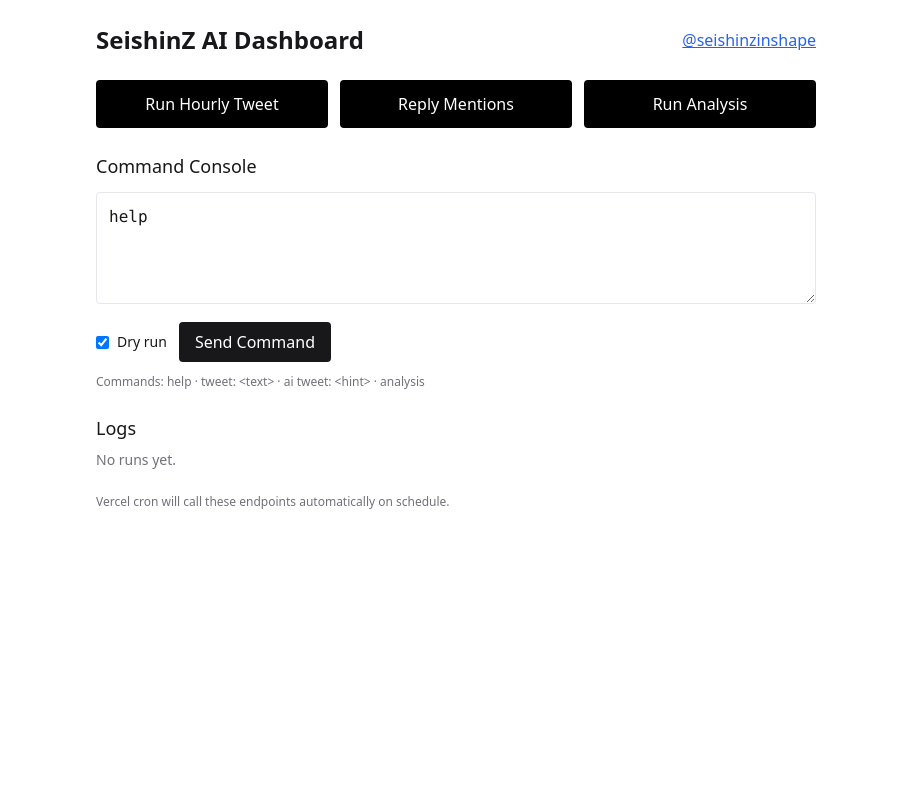
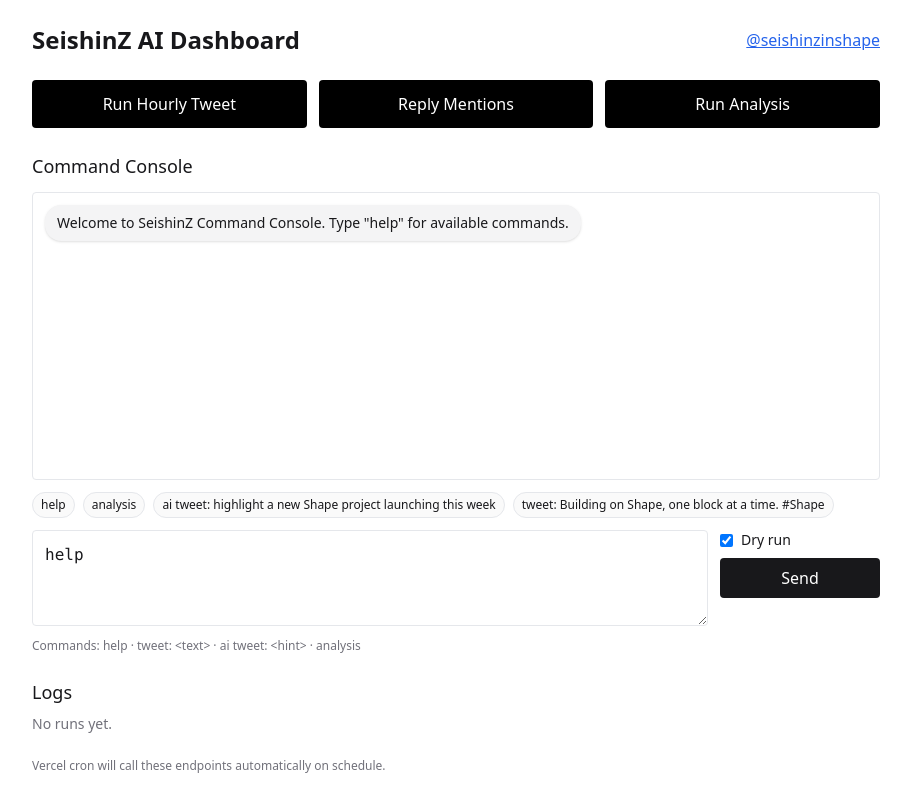
Before and after one commit to ryjin111/seishinz-ai, a Next.js app: page / in a window 1280 px wide. Shown: the whole page, without its empty margins (184-1095 px from the left). Built offline with nearby package versions, Linux system fonts and the light colour scheme.

Commit message:
Update page.tsx

```diff
--- a/app/page.tsx
+++ b/app/page.tsx
@@ -1,6 +1,6 @@
 'use client'
 
-import { useState } from 'react'
+import { useEffect, useRef, useState } from 'react'
 
 async function trigger(path: string) {
 	const res = await fetch(path, { method: 'POST' })
@@ -13,6 +13,16 @@
 	const [cmd, setCmd] = useState('help')
 	const [dryRun, setDryRun] = useState(true)
 	const [draft, setDraft] = useState<string>('')
+	const [messages, setMessages] = useState<{ role: 'user'|'assistant'|'system'; content: string; posted?: boolean; at: number }[]>([
+		{ role: 'system', content: 'Welcome to SeishinZ Command Console. Type "help" for available commands.', at: Date.now() }
+	])
+	const listRef = useRef<HTMLDivElement | null>(null)
+
+	useEffect(() => {
+		if (listRef.current) {
+			listRef.current.scrollTop = listRef.current.scrollHeight
+		}
+	}, [messages])
 
 	const run = async (label: string, path: string) => {
 		setLoading(label)
@@ -33,21 +43,26 @@
 	}
 
 	const sendCommand = async () => {
+		const text = cmd.trim()
+		if (!text) return
 		setLoading('Command')
 		setDraft('')
+		setMessages((m) => [...m, { role: 'user', content: text, at: Date.now() }])
 		try {
 			const res = await fetch('/api/command', {
 				method: 'POST',
 				headers: { 'Content-Type': 'application/json' },
-				body: JSON.stringify({ command: cmd, dryRun }),
+				body: JSON.stringify({ command: text, dryRun }),
 			})
 			const data = await res.json()
 			if (data?.content) setDraft(data.content)
+			setMessages((m) => [...m, { role: 'assistant', content: data?.content || (data?.help ?? 'OK'), posted: !!data?.posted, at: Date.now() }])
 			setLogs((l) => [
 				`${new Date().toLocaleTimeString()} Command: ${data.action || ''} ${data.posted ? 'posted' : 'ok'}`,
 				...l,
 			])
 		} catch (e: any) {
+			setMessages((m) => [...m, { role: 'assistant', content: `Error: ${e?.message || e}`, at: Date.now() }])
 			setLogs((l) => [
 				`${new Date().toLocaleTimeString()} Command error: ${e?.message || e}`,
 				...l,
@@ -57,8 +72,25 @@
 		}
 	}
 
+	const onKeyDown = (e: React.KeyboardEvent<HTMLTextAreaElement>) => {
+		if (e.key === 'Enter' && !e.shiftKey) {
+			e.preventDefault()
+			sendCommand()
+		}
+	}
+
+	const examples = [
+		'help',
+		'analysis',
+		'ai tweet: highlight a new Shape project launching this week',
+		'tweet: Building on Shape, one block at a time. #Shape',
+	]
+
+	const count = draft.length
+	const countClass = count > 280 ? 'text-red-600' : count > 240 ? 'text-yellow-600' : 'text-zinc-500'
+
 	return (
-		<main className="max-w-3xl mx-auto p-6 space-y-6">
+		<main className="max-w-4xl mx-auto p-6 space-y-6">
 			<header className="flex items-center justify-between">
 				<h1 className="text-2xl font-semibold">SeishinZ AI Dashboard</h1>
 				<a className="text-blue-600 underline" href="https://x.com/seishinzinshape" target="_blank" rel="noreferrer">@seishinzinshape</a>
@@ -72,14 +104,33 @@
 
 			<section className="space-y-3">
 				<h2 className="text-lg font-medium">Command Console</h2>
-				<textarea value={cmd} onChange={(e) => setCmd(e.target.value)} className="w-full h-28 p-3 border rounded font-mono" placeholder="e.g. ai tweet: highlight a Shape project" />
-				<div className="flex items-center gap-3">
-					<label className="flex items-center gap-2 text-sm"><input type="checkbox" checked={dryRun} onChange={(e)=>setDryRun(e.target.checked)} /> Dry run</label>
-					<button onClick={sendCommand} disabled={loading!==null} className="px-4 py-2 rounded bg-zinc-900 text-white disabled:opacity-50">{loading==='Command'?'Processing...':'Send Command'}</button>
+				<div ref={listRef} className="h-72 w-full border rounded bg-white overflow-y-auto p-3 space-y-3">
+					{messages.map((m, i) => (
+						<div key={i} className={`flex ${m.role==='user'?'justify-end':'justify-start'}`}>
+							<div className={`max-w-[85%] rounded-2xl px-3 py-2 text-sm whitespace-pre-wrap shadow ${m.role==='user'?'bg-zinc-900 text-white':'bg-zinc-100 text-zinc-900'}`}>
+								{m.content}
+								{m.role==='assistant' && m.posted ? <div className="text-[10px] mt-1 opacity-70">posted</div> : null}
+							</div>
+						</div>
+					))}
+				</div>
+				<div className="flex flex-wrap gap-2">
+					{examples.map((ex) => (
+						<button key={ex} onClick={() => setCmd(ex)} className="text-xs px-2 py-1 rounded-full border bg-zinc-50 hover:bg-zinc-100">
+							{ex}
+						</button>
+					))}
+				</div>
+				<div className="flex items-start gap-3">
+					<textarea value={cmd} onChange={(e) => setCmd(e.target.value)} onKeyDown={onKeyDown} className="flex-1 h-24 p-3 border rounded font-mono" placeholder="Type a command. Press Enter to send, Shift+Enter for newline." />
+					<div className="flex flex-col gap-2 w-40">
+						<label className="flex items-center gap-2 text-sm"><input type="checkbox" checked={dryRun} onChange={(e)=>setDryRun(e.target.checked)} /> Dry run</label>
+						<button onClick={sendCommand} disabled={loading!==null} className="px-3 py-2 rounded bg-zinc-900 text-white disabled:opacity-50">{loading==='Command'?'Processing...':'Send'}</button>
+					</div>
 				</div>
 				{draft ? (
 					<div className="p-3 border rounded bg-zinc-50">
-						<div className="text-xs text-zinc-500 mb-1">Draft</div>
+						<div className="flex items-center justify-between text-xs text-zinc-500 mb-1"><span>Draft</span><span className={countClass}>{count}/280</span></div>
 						<div className="whitespace-pre-wrap">{draft}</div>
 					</div>
 				) : null}
```
